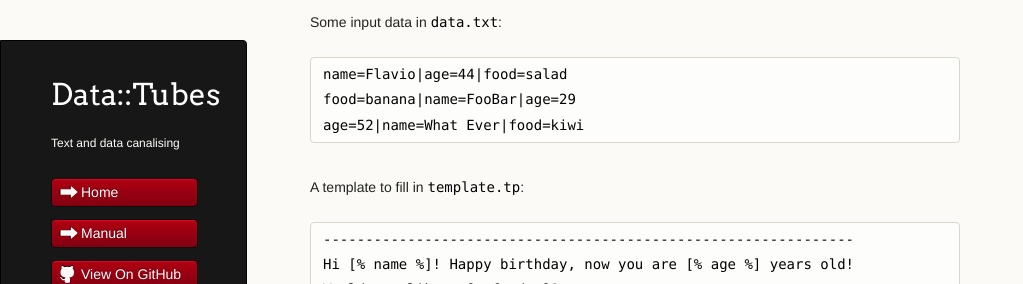
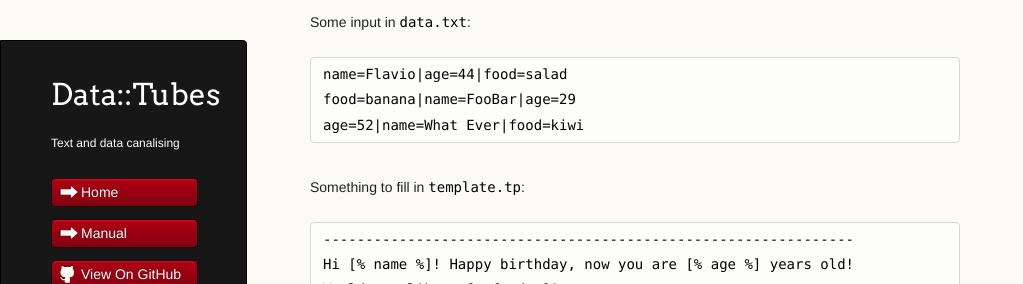
Before and after one commit to polettix/Data-Tubes, a Jekyll site: the page built from index.md, in a window 1280 px wide and 932 px high. Shown: the top 284 px of the window, without its empty margins (0-1023 px from the left). Built offline with Jekyll 4.4.1, drawn with Linux system fonts in a browser that asks for light colours.

Commit message:
simplified wording

````diff
--- a/index.md
+++ b/index.md
@@ -5,7 +5,7 @@ author: 'polettix'
 tagline: 'Text and data canalising'
 ---
 
-Some input data in `data.txt`:
+Some input in `data.txt`:
 
 ```
 name=Flavio|age=44|food=salad
@@ -13,7 +13,7 @@ food=banana|name=FooBar|age=29
 age=52|name=What Ever|food=kiwi
 ```
 
-A template to fill in `template.tp`:
+Something to fill in `template.tp`:
 
 ```
 ---------------------------------------------------------------
````
